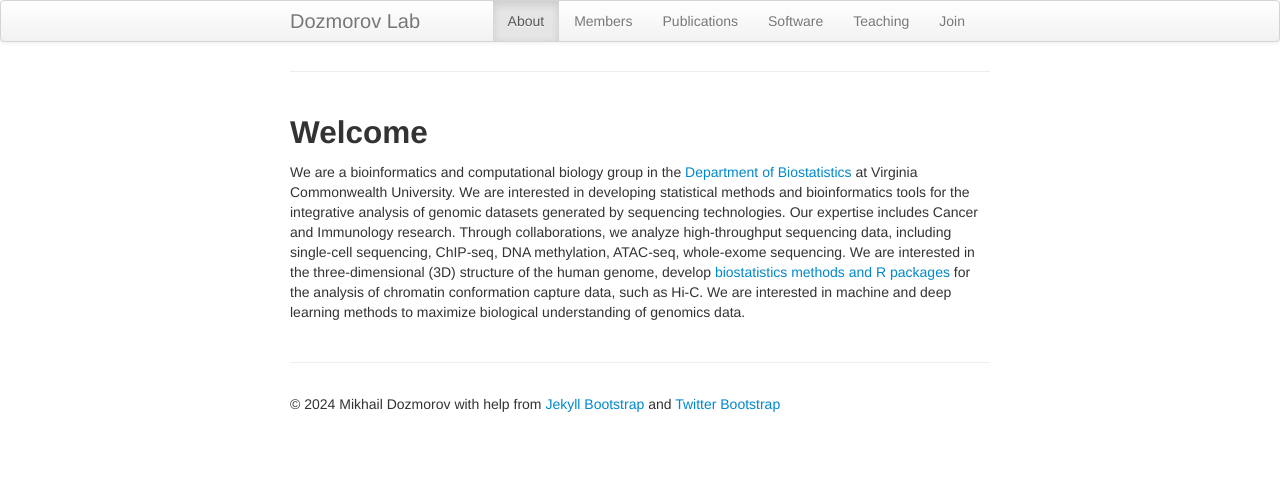
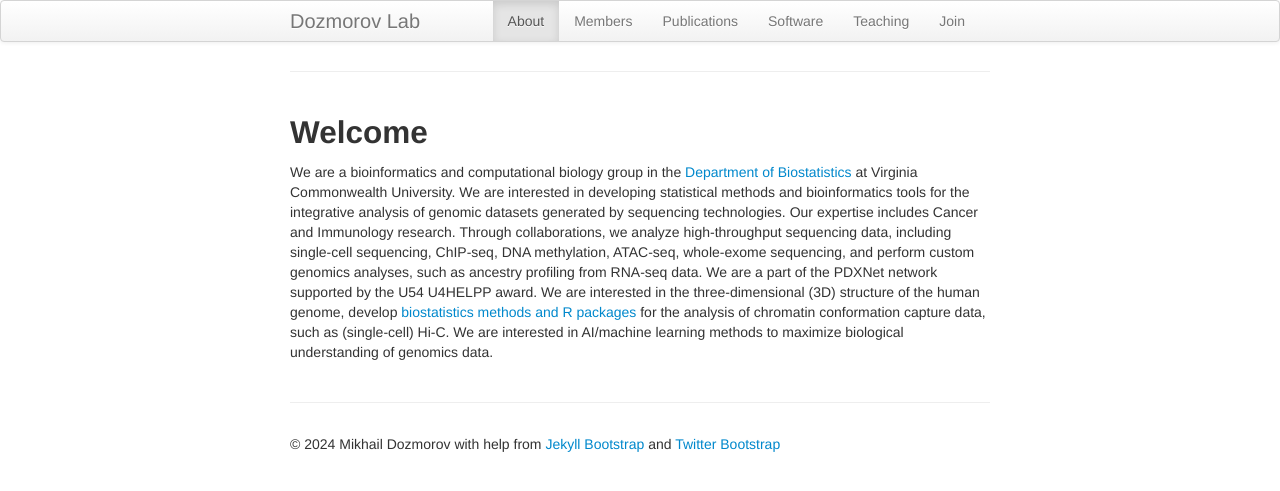
Before and after one commit to dozmorovlab/dozmorovlab.github.io, a Jekyll site: the page built from 00-index.md, in a window 1280 px wide. Shown: the top 491 px of the page. Built offline with Jekyll 4.4.1, drawn with Linux system fonts in a browser that asks for light colours.

Commit message:
Update welcome message

```diff
--- a/00-index.md
+++ b/00-index.md
@@ -9,4 +9,4 @@ permalink: "index.html"
 Welcome
 --------
 
-We are a bioinformatics and computational biology group in the [Department of Biostatistics](https://biostatistics.vcu.edu/) at Virginia Commonwealth University. We are interested in developing statistical methods and bioinformatics tools for the integrative analysis of genomic datasets generated by sequencing technologies. Our expertise includes Cancer and Immunology research. Through collaborations, we analyze high-throughput sequencing data, including single-cell sequencing, ChIP-seq, DNA methylation, ATAC-seq, whole-exome sequencing. We are interested in the three-dimensional (3D) structure of the human genome, develop [biostatistics methods and R packages](./software) for the analysis of chromatin conformation capture data, such as Hi-C. We are interested in machine and deep learning methods to maximize biological understanding of genomics data.
+We are a bioinformatics and computational biology group in the [Department of Biostatistics](https://biostatistics.vcu.edu/) at Virginia Commonwealth University. We are interested in developing statistical methods and bioinformatics tools for the integrative analysis of genomic datasets generated by sequencing technologies. Our expertise includes Cancer and Immunology research. Through collaborations, we analyze high-throughput sequencing data, including single-cell sequencing, ChIP-seq, DNA methylation, ATAC-seq, whole-exome sequencing, and perform custom genomics analyses, such as ancestry profiling from RNA-seq data. We are a part of the PDXNet network supported by the U54 U4HELPP award. We are interested in the three-dimensional (3D) structure of the human genome, develop [biostatistics methods and R packages](./software) for the analysis of chromatin conformation capture data, such as (single-cell) Hi-C. We are interested in AI/machine learning methods to maximize biological understanding of genomics data.
```
